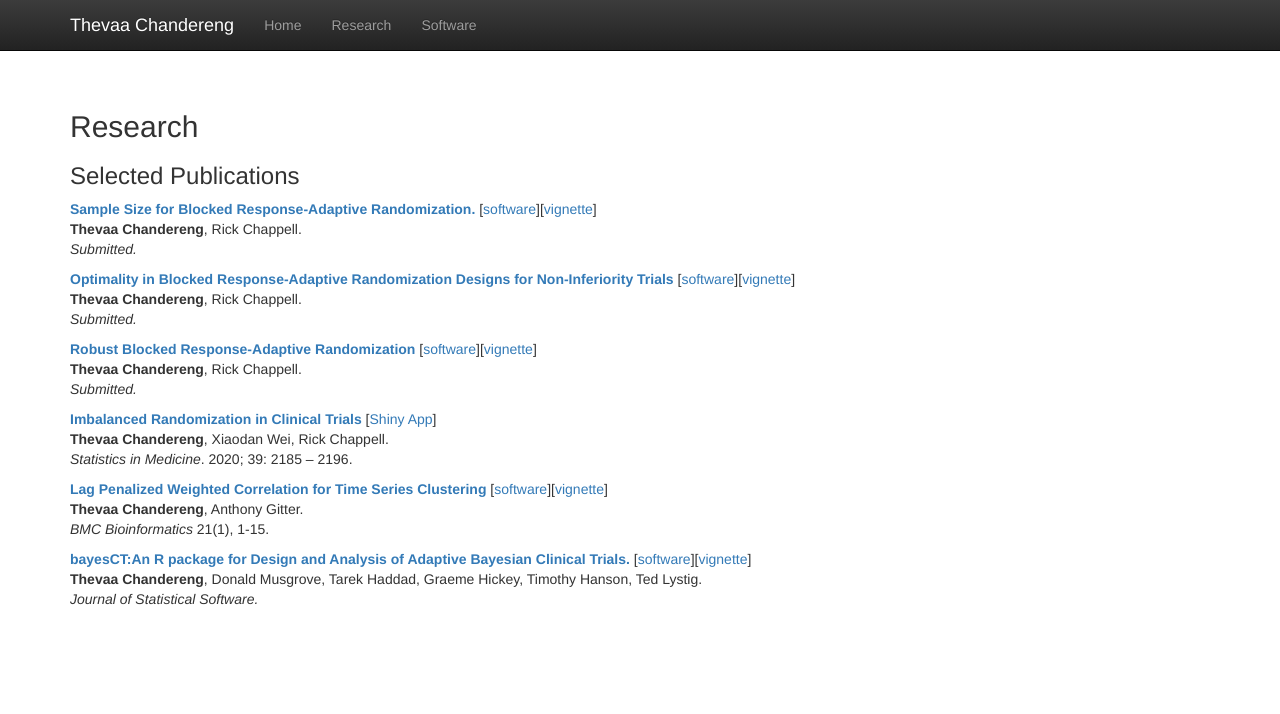
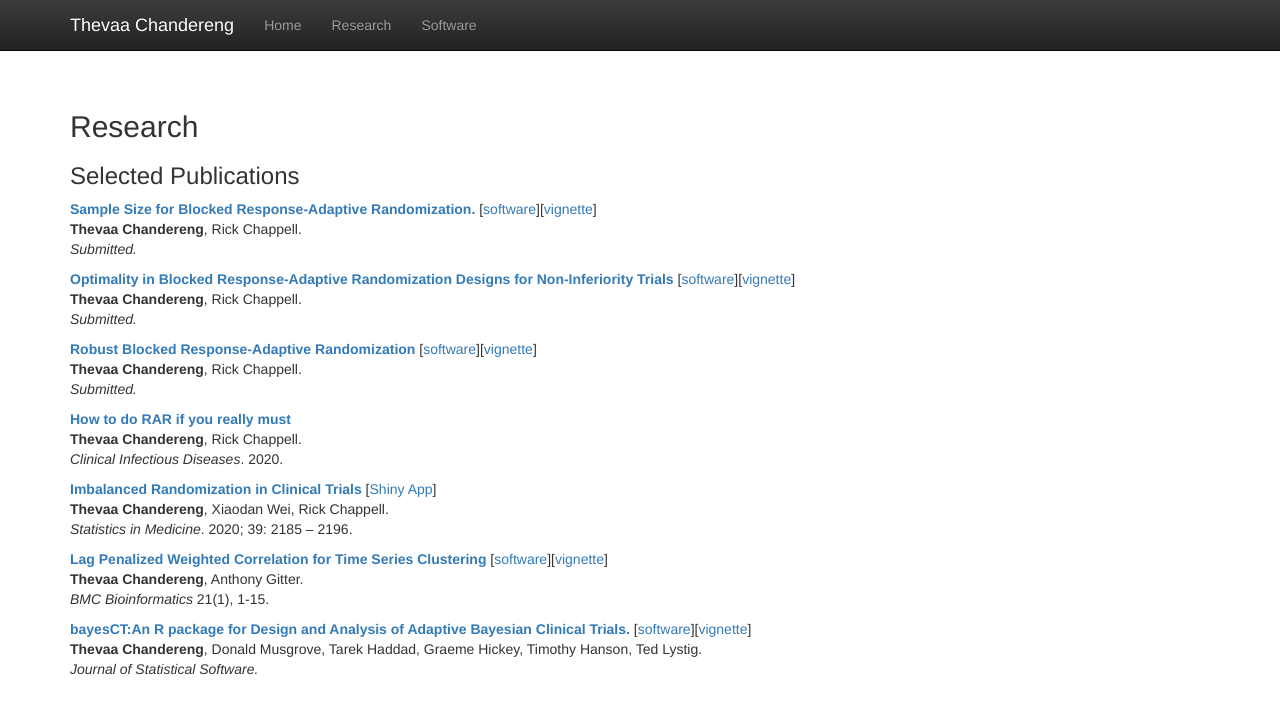
Before and after one commit to thevaachandereng/thevaachandereng.github.io, a Jekyll site: the page built from research.html, in a window 1280 px wide. Shown: the top 714 px of the page. Built offline with Jekyll 4.4.1, drawn with Linux system fonts in a browser that asks for light colours; nearby versions of some CDN libraries.

Commit message:
Update research.html

```diff
--- a/research.html
+++ b/research.html
@@ -31,6 +31,14 @@ title:  'Research'
     <br>
     <i>Submitted.</i>
     </p>
+
+    <p>
+    <b><a href="https://doi.org/10.1093/cid/ciaa1375">How to do RAR if you really must</a></b>
+    <br>
+    <b>Thevaa Chandereng</b>, Rick Chappell.<br>
+    <i>Clinical Infectious Diseases</i>. 2020.
+    </p>
+
 
     <p>
     <b><a href="https://doi.org/10.1002/sim.8539">Imbalanced Randomization in Clinical Trials</a></b> [<a href="http://www.statlab.wisc.edu/shiny/SSNI/">Shiny App</a>]
```
